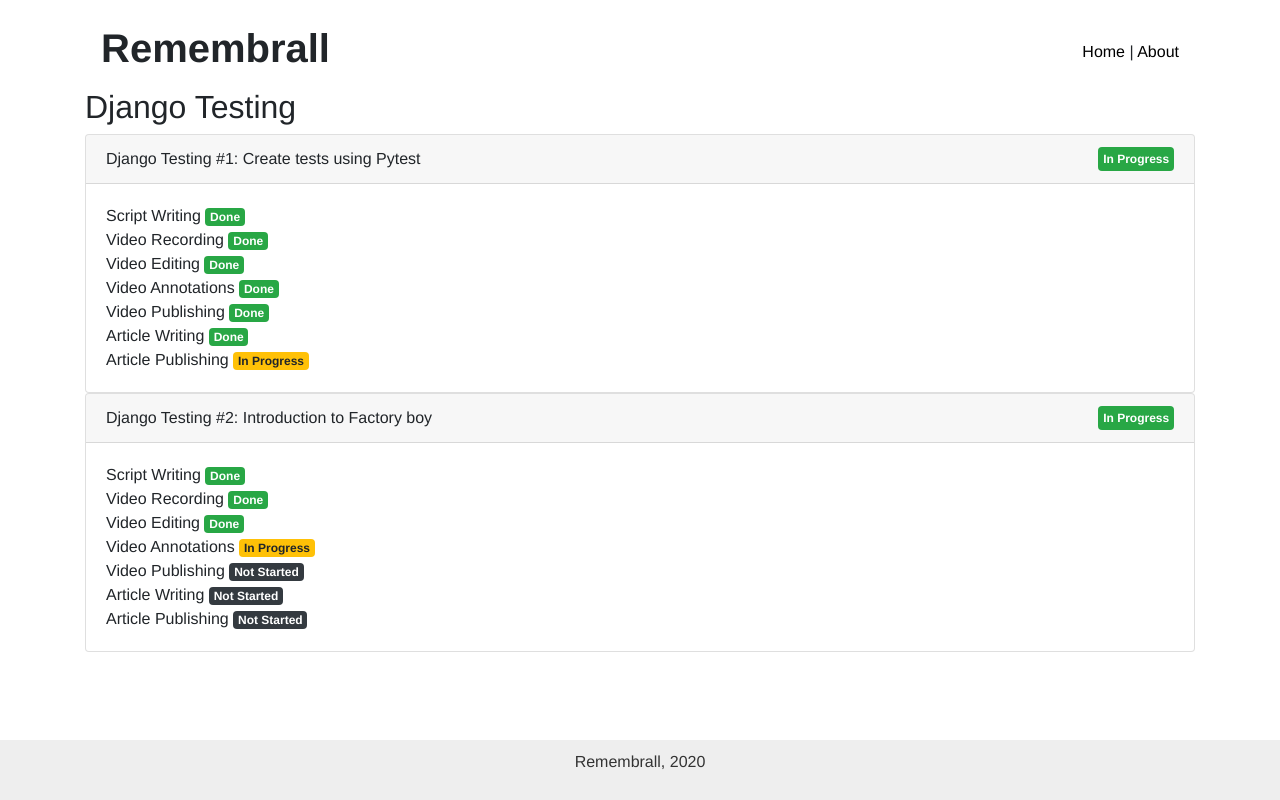
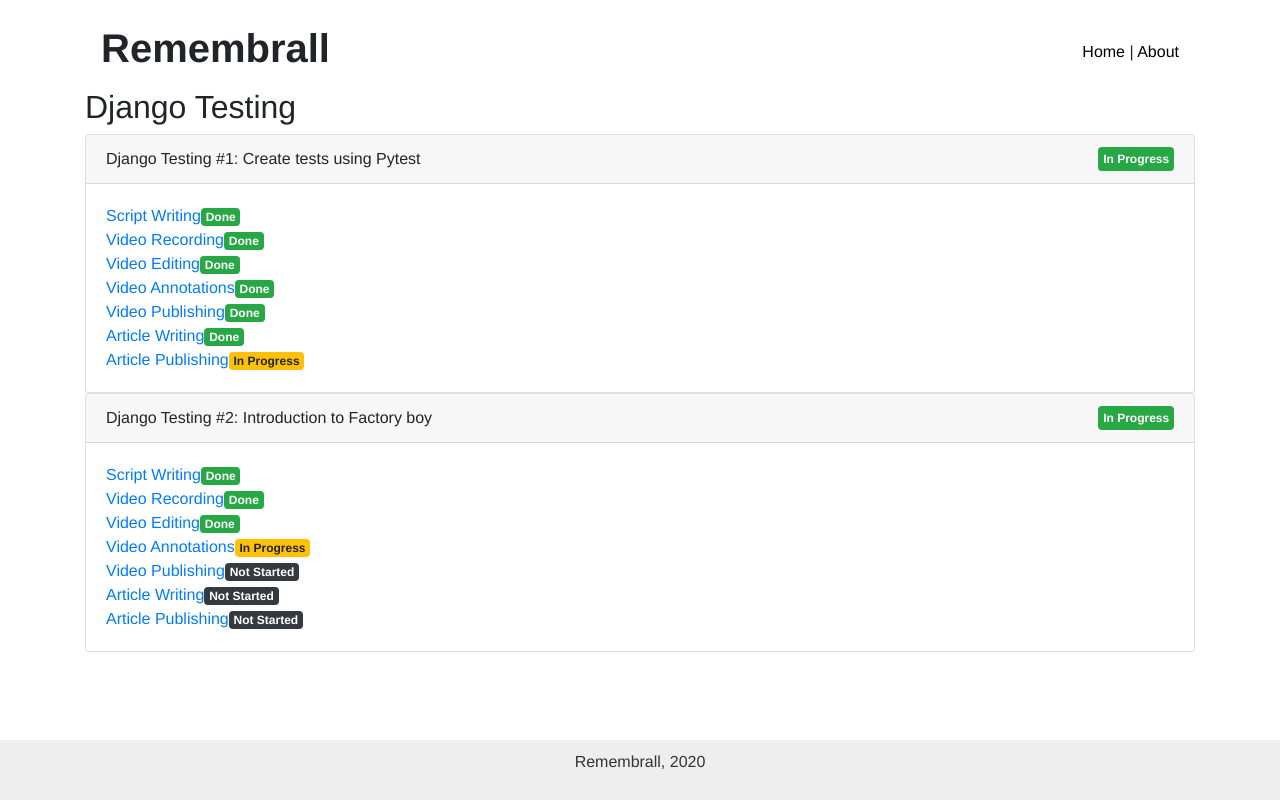
Before and after one commit to BesnardConsultingSAS/article-remembrall, a Vue app: page /series/1 in a window 1280 px wide. Built offline with nearby package versions, Linux system fonts and the light colour scheme.

Commit message:
AREM-20, Add ScriptWriting Component and Route

```diff
--- a/src/components/SeriesDetailItem.vue
+++ b/src/components/SeriesDetailItem.vue
@@ -1,6 +1,17 @@
 <template>
   <div>
-    {{ stepTitle }}
+    <router-link
+      :to="{
+        name: toComponent,
+        params: {
+          id: series.id,
+          articleId: article.id,
+          title: stepTitle,
+          step: step
+        }
+      }"
+      >{{ stepTitle }}</router-link
+    >
     <span
       v-bind:class="stepsStatus"
       class="badge d-inline-flex align-items-center"
@@ -15,11 +26,16 @@ import { BadgeStatus } from "@/data.ts";
 
 export default {
   name: "SeriesDetailItem",
-  props: ["series", "article", "stepTitle", "status", "url"],
+  props: ["series", "article", "stepTitle", "step", "toComponent", "url"],
+  data: function() {
+    return {
+      status: this.step.status
+    };
+  },
   computed: {
     stepsStatus: function() {
       for (const key in BadgeStatus) {
-        if (this.status === key) {
+        if (this.step.status === key) {
           return BadgeStatus[key];
         }
       }
--- a/src/router/index.ts
+++ b/src/router/index.ts
@@ -21,6 +21,48 @@ const routes: Array<RouteRecordRaw> = [
     name: "SeriesDetail",
     component: () =>
       import(/* webpackChunkName: "series" */ "../views/SeriesDetail.vue")
+  },
+  {
+    path: "/series/:id/article/:articleId/script-writing",
+    name: "ScriptWriting",
+    component: () =>
+      import(/* webpackChunkName: "series" */ "../views/ScriptWriting.vue")
+  },
+  {
+    path: "/series/:id/article/:articleId/video-recording",
+    name: "VideoRecording",
+    component: () =>
+      import(/* webpackChunkName: "series" */ "../views/ArticleDetail.vue")
+  },
+  {
+    path: "/series/:id/article/:articleId/video-editing",
+    name: "VideoEditing",
+    component: () =>
+      import(/* webpackChunkName: "series" */ "../views/ArticleDetail.vue")
+  },
+  {
+    path: "/series/:id/article/:articleId/video-annotations",
+    name: "VideoAnnotations",
+    component: () =>
+      import(/* webpackChunkName: "series" */ "../views/ArticleDetail.vue")
+  },
+  {
+    path: "/series/:id/article/:articleId/video-publishing",
+    name: "VideoPublishing",
+    component: () =>
+      import(/* webpackChunkName: "series" */ "../views/ArticleDetail.vue")
+  },
+  {
+    path: "/series/:id/article/:articleId/article-writing",
+    name: "ArticleWriting",
+    component: () =>
+      import(/* webpackChunkName: "series" */ "../views/ArticleDetail.vue")
+  },
+  {
+    path: "/series/:id/article/:articleId/article-publishing",
+    name: "ArticlePublishing",
+    component: () =>
+      import(/* webpackChunkName: "series" */ "../views/ArticleDetail.vue")
   }
 ];
 
--- /dev/null
+++ b/src/views/ArticleDetail.vue
@@ -0,0 +1,16 @@
+<template>
+  <h2>{{ title }}</h2>
+</template>
+
+<script>
+export default {
+  name: "ArticleDetail",
+  computed: {
+    title: function() {
+      return this.$route.params.title;
+    }
+  }
+};
+</script>
+
+<style scoped></style>
--- /dev/null
+++ b/src/views/ScriptWriting.vue
@@ -0,0 +1,11 @@
+<template>
+  <h1>Script Writing</h1>
+</template>
+
+<script>
+export default {
+  name: "ScriptWriting"
+};
+</script>
+
+<style scoped></style>
--- a/src/views/SeriesDetail.vue
+++ b/src/views/SeriesDetail.vue
@@ -18,44 +18,51 @@
         <SeriesDetailItem
           v-bind:series="series"
           v-bind:article="article"
+          v-bind:step="article.steps.videoRecording"
           step-title="Script Writing"
-          v-bind:status="article.steps.scriptWriting.status"
+          to-component="ScriptWriting"
         />
         <SeriesDetailItem
           v-bind:series="series"
           v-bind:article="article"
+          v-bind:step="article.steps.videoRecording"
           step-title="Video Recording"
-          v-bind:status="article.steps.videoRecording.status"
+          to-component="VideoRecording"
         />
         <SeriesDetailItem
           v-bind:series="series"
           v-bind:article="article"
+          v-bind:step="article.steps.videoEditing"
           step-title="Video Editing"
-          v-bind:status="article.steps.videoEditing.status"
+          to-component="VideoEditing"
         />
         <SeriesDetailItem
           v-bind:series="series"
           v-bind:article="article"
+          v-bind:step="article.steps.videoAnnotations"
           step-title="Video Annotations"
-          v-bind:status="article.steps.videoAnnotations.status"
+          to-component="VideoAnnotations"
         />
         <SeriesDetailItem
           v-bind:series="series"
           v-bind:article="article"
+          v-bind:step="article.steps.videoPublishing"
           step-title="Video Publishing"
-          v-bind:status="article.steps.videoPublishing.status"
+          to-component="VideoPublishing"
         />
         <SeriesDetailItem
           v-bind:series="series"
           v-bind:article="article"
+          v-bind:step="article.steps.articleWriting"
           step-title="Article Writing"
-          v-bind:status="article.steps.articleWriting.status"
+          to-component="ArticleWriting"
         />
         <SeriesDetailItem
           v-bind:series="series"
           v-bind:article="article"
+          v-bind:step="article.steps.articlePublishing"
           step-title="Article Publishing"
-          v-bind:status="article.steps.articlePublishing.status"
+          to-component="ArticlePublishing"
         />
       </div>
     </div>
```
